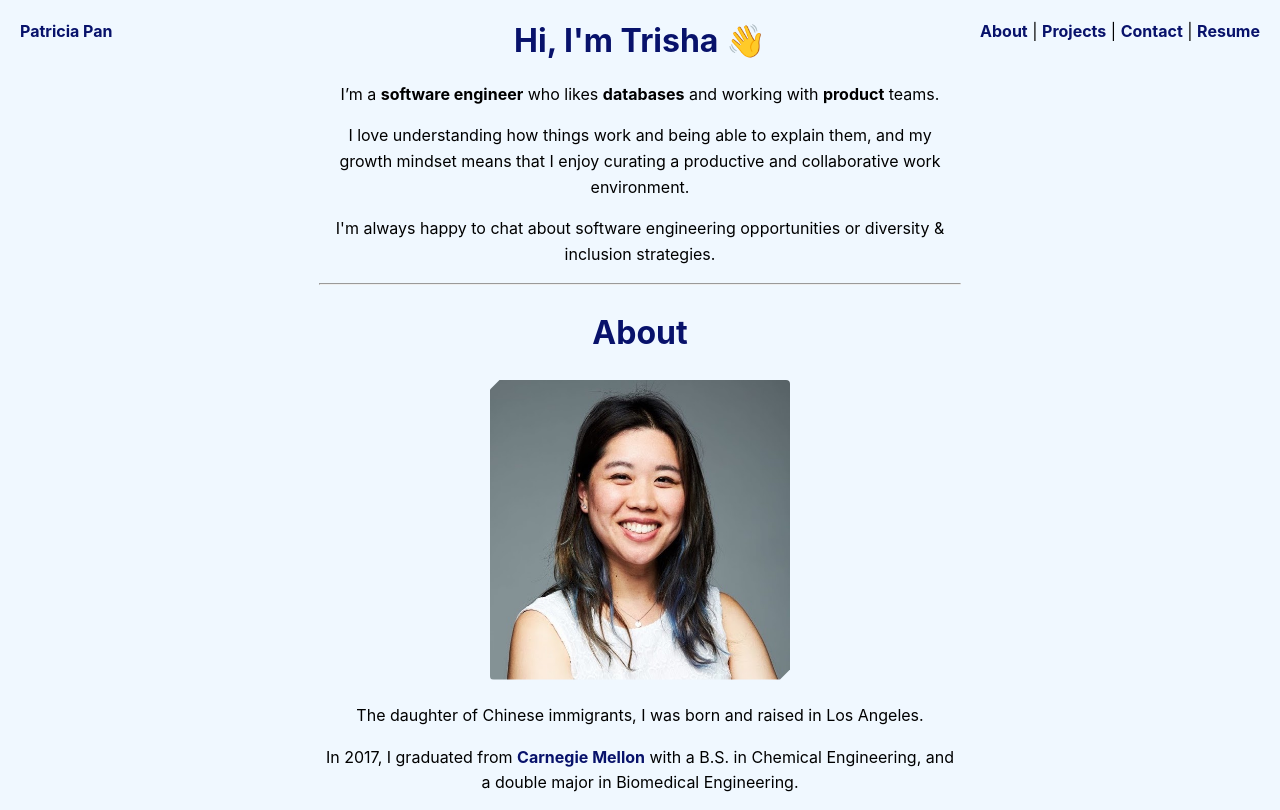
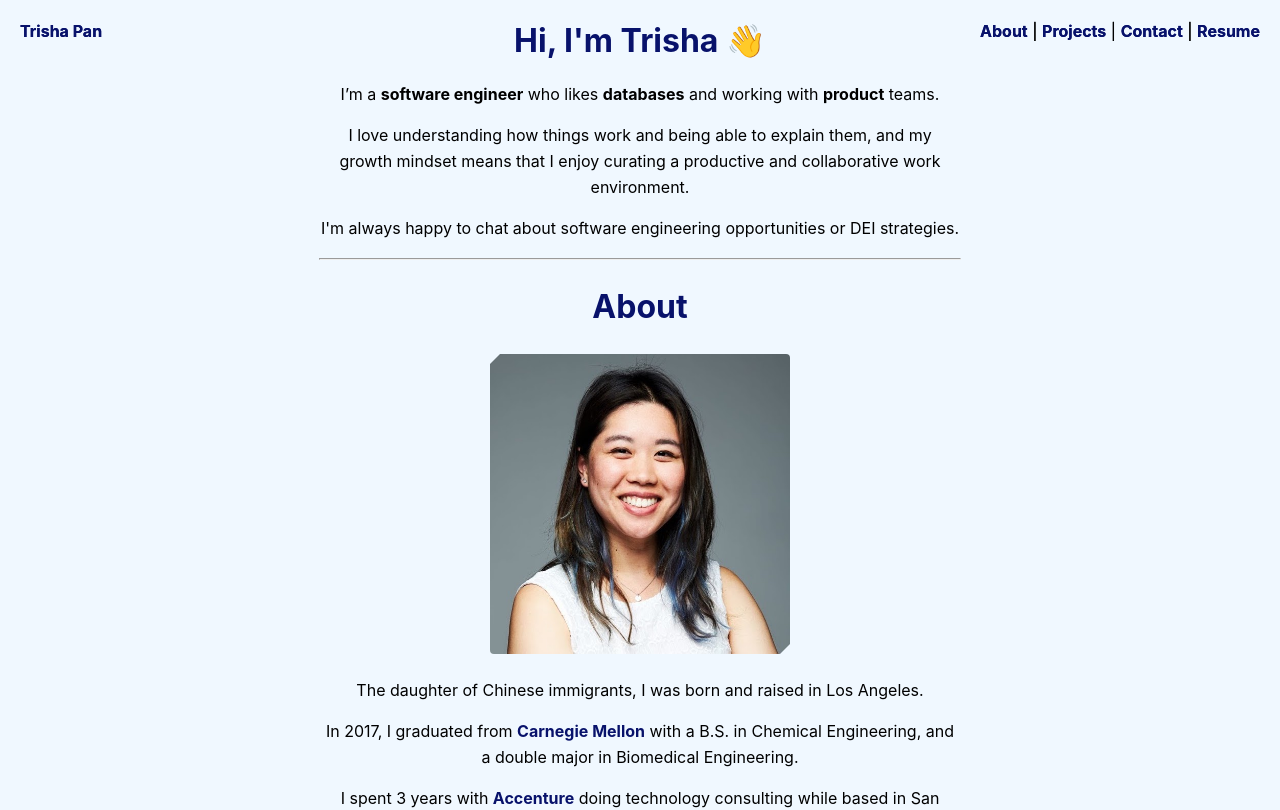
Before and after one commit to trishapan/trishapan.github.io, a React (Create React App) app: page / in a window 1280 px wide. Shown: the top 810 px of the page. Built offline with nearby package versions, Linux system fonts and the light colour scheme.

Commit message:
Add anchor tags

```diff
--- a/src/App.js
+++ b/src/App.js
@@ -7,6 +7,7 @@ import Home from './components/pages/Home'
 import Blog from './components/pages/Blog'
 import About from './components/pages/About'
 import Projects from './components/pages/Projects'
+import Contact from './components/pages/Contact'
 
 class App extends Component {
   state = {
@@ -20,12 +21,13 @@ class App extends Component {
     return (
     <Router>
       {/* Homepage, Blog, About, Projects */}
+      <Header />
       <div className="App">
-        <Header />
         <Route exact path="/" component={Home} />
         <Route path="/blog" render={ () => <Blog posts={this.state.posts} /> }/>
         <Route path="/about" component={About} />
         <Route path="/projects" component={Projects} />
+        <Route path="/contact" component={Contact} />
       </div>
     </Router>
     )
--- a/src/components/pages/About.js
+++ b/src/components/pages/About.js
@@ -6,7 +6,7 @@ function About(props) {
     return (
         // style={{marginLeft:"15px"}}
         <div className="text">
-            <Link to="/about" className='header-url'><h1 className="header-url">About</h1></Link>
+            <Link to="/about" className='header-url'><h1 className="header-url" id="about">About</h1></Link>
             {/* Previous profile pic: https://i.imgur.com/4xlzDwY.jpg */}
             {/* <Link to="/about"><img className="profile-picture" src="images/blurred-profile.jpg" /></Link> */}
             {/* <Link to="/about"><img className="profile-picture" src="images/professional.jpeg" /></Link> */}
@@ -24,16 +24,16 @@ function About(props) {
                 or dressing up (outfits + makeup).
             </p>
             <p><em>Professional</em>: <span> </span>
-                <a target="_blank" href="https://www.linkedin.com/in/patricia-pan/">Linkedin</a><span> | </span>
-                <a target="_blank" href="https://github.com/patricia-pan">Github</a><span> | </span>
-                <a target="_blank" href="https://patricia-pan.medium.com/">Medium</a>
+                <a target="_blank" href="https://www.linkedin.com/in/trishapan/">Linkedin</a><span> | </span>
+                <a target="_blank" href="https://github.com/trisha">Github</a><span> | </span>
+                <a target="_blank" href="https://trishapan.medium.com/">Medium</a>
             </p>
 
             <p><em>Personal</em>: <span> </span>
                 {/* <a href="https://www.facebook.com/pat.emera.pan/">Facebook</a><span> | </span> */}
                 <a target="_blank" href="https://ppan.substack.com/">Substack</a><span> | </span>
                 <a target="_blank" href="https://www.instagram.com/pat.e.pan/">Instagram</a><span> | </span>
-                <a target="_blank" href="https://twitter.com/pat_e_pan">Twitter</a>
+                <a target="_blank" href="https://twitter.com/trishaepan">Twitter</a>
             </p>
         </div>
     )
--- a/src/components/pages/Contact.js
+++ b/src/components/pages/Contact.js
@@ -3,10 +3,10 @@ import { Link } from 'react-router-dom'
 
 export default function Contact(props) {
     return (
-        <div className="text">
-            <Link to="/contact" className='header-url'><h1 className="header-url">Contact</h1></Link>
+        <div className="text" style={{marginBottom: '50px'}}>
+            <Link to="/contact" className='header-url'><h1 className="header-url" id="contact">Contact</h1></Link>
             {/* https://blogs.perficient.com/2019/04/12/how-to-pre-populate-the-subject-line-and-body-in-mailto-generated-emails/ */}
-            <a target="_blank" href="https://www.linkedin.com/in/patricia-pan/">patricia-pan</a><span> | </span>
+            <a target="_blank" href="https://www.linkedin.com/in/trishapan/">LinkedIn</a><span> | </span>
             <a href="mailto:patricia.emerald.pan@gmail.com?subject=Saw%20Your%20Personal%20Site&body=Hi%20Trisha,">patricia.emerald.pan@gmail.com</a>
         </div>
     )
--- a/src/components/pages/Home.js
+++ b/src/components/pages/Home.js
@@ -5,6 +5,7 @@ import { Link } from 'react-router-dom'
 import { HashLink } from 'react-router-hash-link'
 
 import Blog from './Blog'
+import Header from '../partials/Header'
 import About from './About'
 import Projects from './Projects'
 import Contact from './Contact'
@@ -14,20 +15,28 @@ function Home(props) {
 
     return (
         <div>
+            <Header />
             <h1>Hi, I'm Trisha 👋</h1>
             <div className="text">
                 <p>I’m a <b>software engineer</b> who likes <b>databases</b> and working with <b>product</b> teams.</p>
 
                 <p>I love understanding how things work and being able to explain them, and my growth mindset means that I enjoy curating a productive and collaborative work environment.</p>
 
-                <p>I'm always happy to chat about software engineering opportunities or diversity & inclusion strategies.</p>
+                <p>I'm always happy to chat about software engineering opportunities or DEI strategies.</p>
             </div>
             <hr className="hr"/>
-            <HashLink to="/#about" component={About} id="about" />
+            {/* <HashLink to="/#about" component={About} id="about" />
             <hr className="hr"/>
             <HashLink to="/#projects" component={Projects} id="projects" />
             <hr className="hr"/>
             <HashLink to="/#contact" component={Contact} id="contact" />
+              */}
+            <About />
+            <hr className="hr"/>
+            <Projects />
+            <hr className="hr"/>
+            <Contact />
+
         </div>
     )
 }
--- a/src/components/pages/Projects.js
+++ b/src/components/pages/Projects.js
@@ -36,7 +36,7 @@ let projectComponents = projects.map( (project, i) => {
 function Projects(props) {
     return (
         <div>
-            <Link to="/projects" className='header-url'><h1 className="header-url">Projects</h1></Link>
+            <Link to="/projects" className='header-url'><h1 className="header-url" id="projects">Projects</h1></Link>
             <p>My favorite stack to work with is MERN (MongoDB, Express, React, and Node.js).</p>
             <p>However, I also have experience with SQL (Sequelize), SCSS, Bootstrap, Material UI, and Python.</p>
             {projectComponents}
--- a/src/components/partials/Header.js
+++ b/src/components/partials/Header.js
@@ -1,20 +1,20 @@
 import React, { Component } from 'react'
 // import { Link } from 'react-router-dom'
-import { NavHashLink as Link } from 'react-router-hash-link'
+import { HashLink } from 'react-router-hash-link'
 
 
 class Header extends Component {
     render() {
         return (
-            <header>
+            <header style={{position: "sticky", top: "0"}}>
                 <nav className="nav-left">
-                    <Link to="/" className="header-url">Patricia Pan</Link>
+                    <HashLink to="/" className="header-url">Trisha Pan</HashLink>
                 </nav>
                 <nav className="nav-right">
-                    <Link to="/#about" className="header-url">About</Link>{' | '}
-                    <Link to="/#projects" className="header-url">Projects</Link>{' | '}
-                    <Link to="/contact" className="header-url">Contact</Link>{' | '}
-                    <a target="_blank" href="https://drive.google.com/file/d/1chUOF-zbosztG8ohSgw8UOJOxIjLnTk8/view?usp=sharing" className="header-url">Resume</a>
+                    <HashLink smooth to="/#about" className="header-url">About</HashLink>{' | '}
+                    <HashLink smooth to="/#projects" className="header-url">Projects</HashLink>{' | '}
+                    <HashLink smooth to="/#contact" className="header-url">Contact</HashLink>{' | '}
+                    <a target="_blank" href="https://drive.google.com/file/d/1ycMRuskcia8PcAOvSZMSAhpZOCU2T7m5/view?usp=sharing" className="header-url">Resume</a>
                 </nav>
             </header>
         )
```
Also changed, not shown: 1 other file (tests, documents, lock files or other folders).
